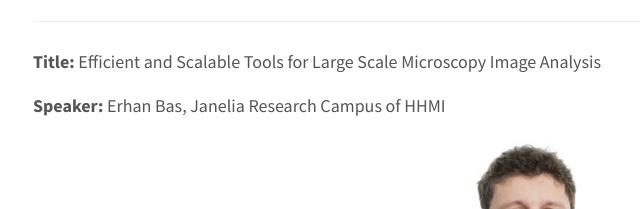
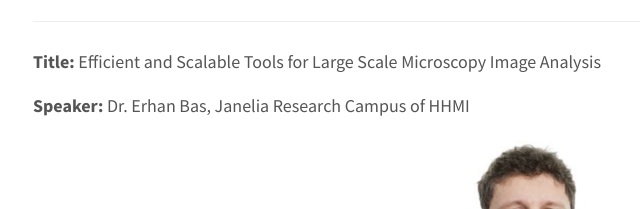
Before and after one commit to CVMI2018/cvmi2018.github.io, a plain HTML site: page speakers.html in a window 1280 px wide. Shown: the part 4931-5140 px from the top of the page, 237-877 px from the left. Drawn offline with nearby package versions, Linux system fonts and the light colour scheme.

Commit message:
Update speakers.html

```diff
--- a/speakers.html
+++ b/speakers.html
@@ -162,7 +162,7 @@
 
         <hr>
         <p>  <strong>Title:</strong> Efficient and Scalable Tools for Large Scale Microscopy Image Analysis</p>
-         <p> <strong>Speaker:</strong> Erhan Bas, Janelia Research Campus of HHMI </p>
+         <p> <strong>Speaker:</strong> Dr. Erhan Bas, Janelia Research Campus of HHMI </p>
                     <p><center>
 <img class="img-responsive" alt="" src="./assets/images/Erhan Bas.png" width="200" height="500" >
 </center></p>
```
